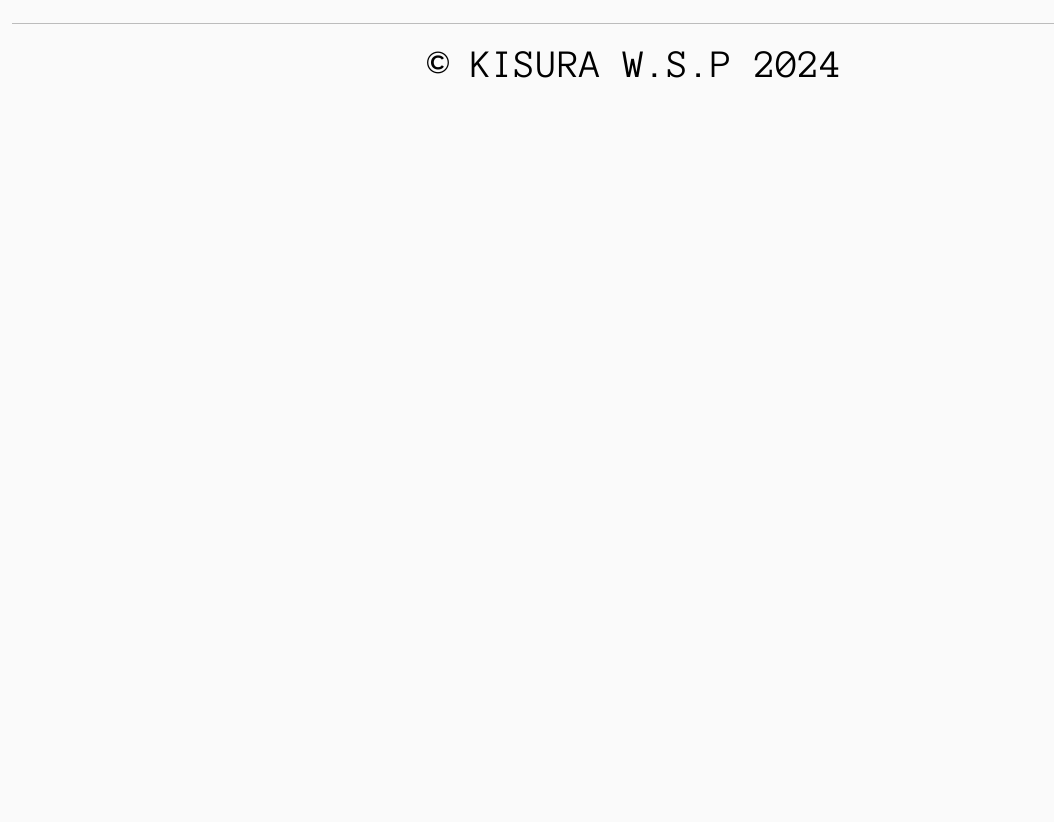
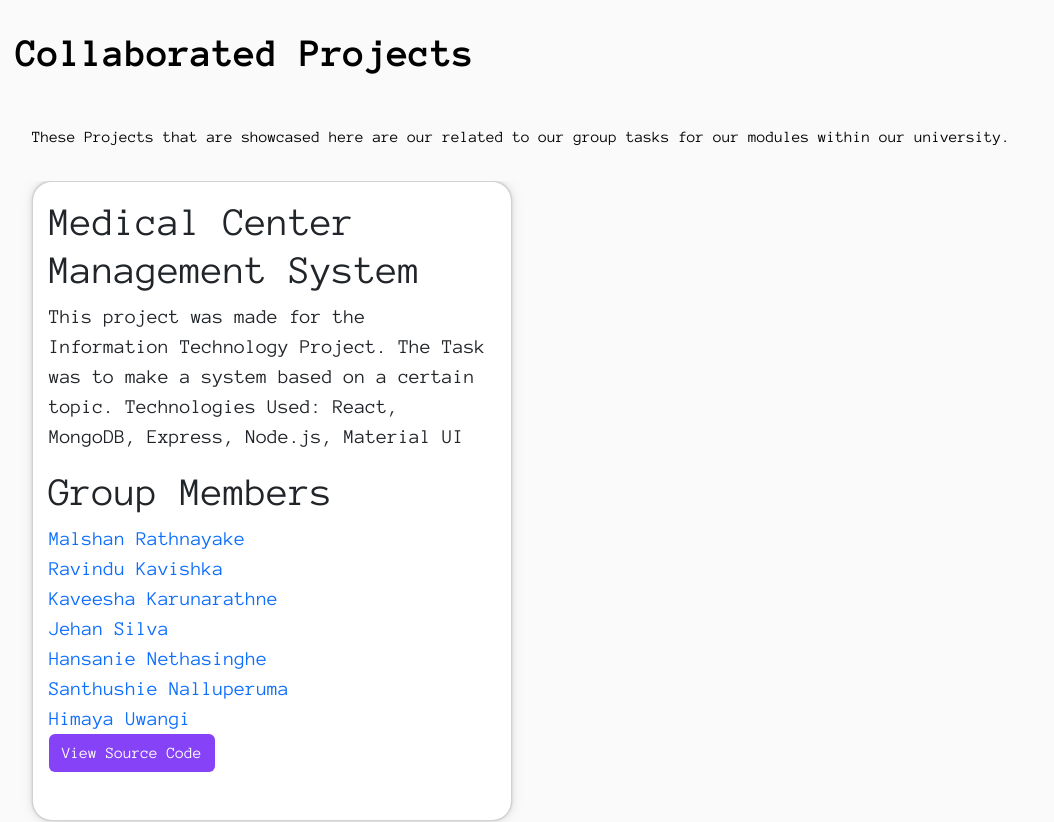
Before and after one commit to KisuraWSP/KisuraWSP.github.io, a React (Vite) app: page /learn in a window 1280 px wide. Shown: the part 1480-2302 px from the top of the page, without its empty margins (0-1054 px from the left). Before the commit the page ends 1686 px from the top, so only its background shows below. Built offline with nearby package versions, Linux system fonts and the light colour scheme.

Commit message:
added collaborated projects

```diff
--- a/src/views/Learn.tsx
+++ b/src/views/Learn.tsx
@@ -41,9 +41,19 @@ function Learn() {
         marginBottom: isMobile ? "5rem" : "0rem"
     };
 
+    const cardStyle2 : CSSProperties = {
+        width: isMobile ? "27rem" : "30rem",
+        height: isMobile ? "39rem" : "40rem",
+        marginBottom: isMobile ? "5rem" : "0rem"
+    };
+
     const cardMargin : CSSProperties = {
         marginBottom: isMobile ? "2rem" : "5rem",
         paddingLeft: isMobile ? "0.35rem" : "0rem"
+    };
+
+    const link : CSSProperties = {
+        textDecoration: "none"
     };
 
     return(
@@ -98,9 +108,40 @@ function Learn() {
                                 <Card.Title>Sokoban Demo</Card.Title>
                                 <Card.Text>
                                     This Project is a simple game used to learn how<br/>
-                                    to implement sokoban Game Mechanics
+                                    to implement sokoban Game Mechanics.
+                                    Technologies Used: ODIN, Raylib
                                 </Card.Text>
                                 <Link url="https://github.com/redstonemc2003/sokoban-demo"/>
+                            </Card.Body>
+                        </Card>
+                    </Col>
+                </Row>
+            </Container>
+            <h1 style={headerStyle}>Collaborated Projects</h1>
+            <p style={textStyle}>
+                These Projects that are showcased here are our related to our group tasks
+                for our modules within our university.
+            </p>
+            <Container style={containerStyle}>
+                <Row style={cardMargin}>
+                    <Col>
+                        <Card style={cardStyle2}>
+                            <Card.Body>
+                                <h1>Medical Center Management System</h1>
+                                <Card.Text>
+                                    This project was made for the Information Technology Project.
+                                    The Task was to make a system based on a certain topic.
+                                    Technologies Used: React, MongoDB, Express, Node.js, Material UI
+                                </Card.Text>
+                                <h1>Group Members</h1>
+                                <a href="https://www.linkedin.com/in/malshan-rathnayake/" style={link}>Malshan Rathnayake</a><br/>
+                                <a href="https://www.linkedin.com/in/ravindu-kavishka-bab850211/" style={link}>Ravindu Kavishka</a><br/>
+                                <a href="https://www.linkedin.com/in/kaveesha-karunarathna/" style={link}>Kaveesha Karunarathne</a><br/>
+                                <a href="https://www.linkedin.com/in/jehan-silva-aa9a141ba/" style={link}>Jehan Silva</a><br/>
+                                <a href="https://www.linkedin.com/in/hansanie-neththasinghe/" style={link}>Hansanie Nethasinghe</a><br/>
+                                <a href="https://www.linkedin.com/in/santhushie-nallaperuma/" style={link}>Santhushie Nalluperuma</a><br/>
+                                <a href="https://www.linkedin.com/in/himaya-uwangi-327537265/" style={link}>Himaya Uwangi</a><br/>
+                                <Link url="https://github.com/KisuraWSP/medical-center-management-system"/>
                             </Card.Body>
                         </Card>
                     </Col>
```
